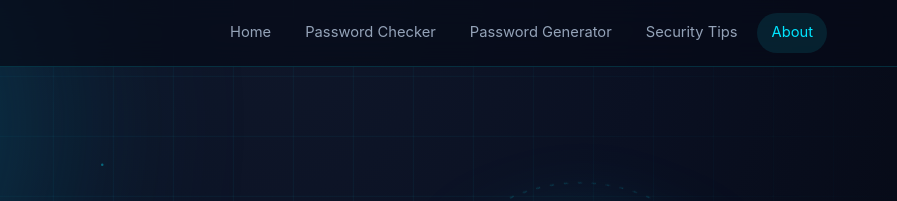
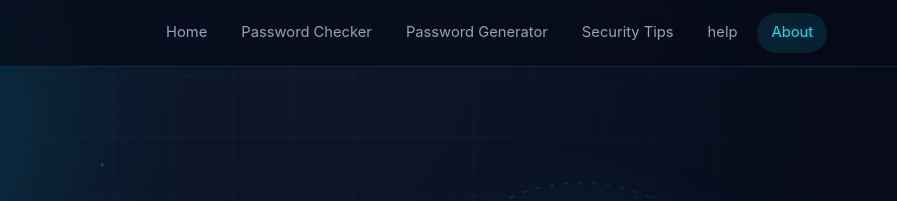
Before and after one commit to soumitrapradhan/securepass, a plain HTML site: page index.html in a window 1280 px wide. Shown: the top 201 px of the page, 383-1280 px from the left. Drawn offline with Linux system fonts and the light colour scheme.

Commit message:
Add 'Help' link to navigation menu

```diff
--- a/index.html
+++ b/index.html
@@ -35,6 +35,7 @@
         <a href="#checker">Password Checker</a>
         <a href="#generator">Password Generator</a>
         <a href="#tips">Security Tips</a>
+        <a href="#help">help</a>
         <a href="#about">About</a>
       </nav>
     </div>
```
